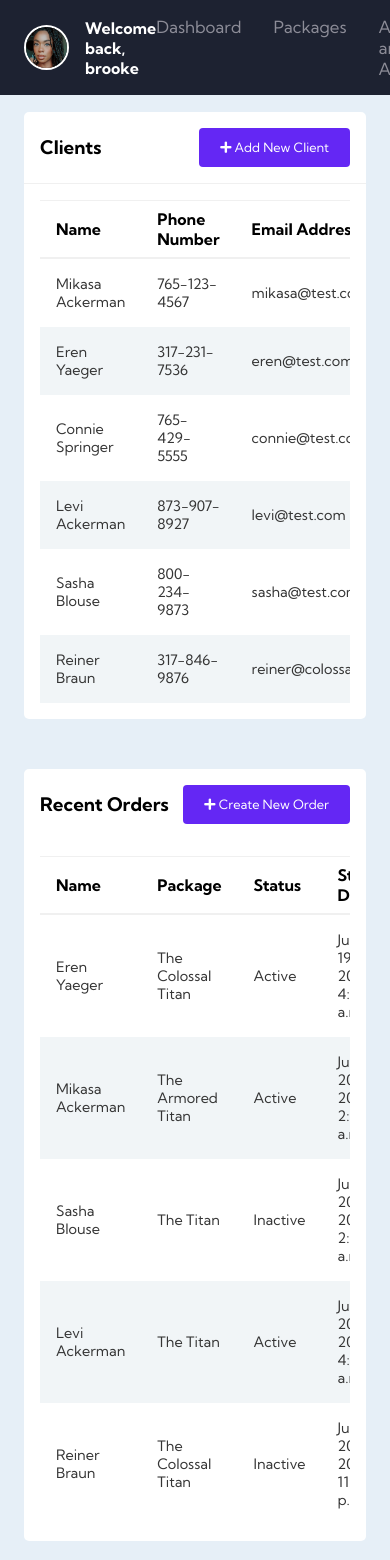
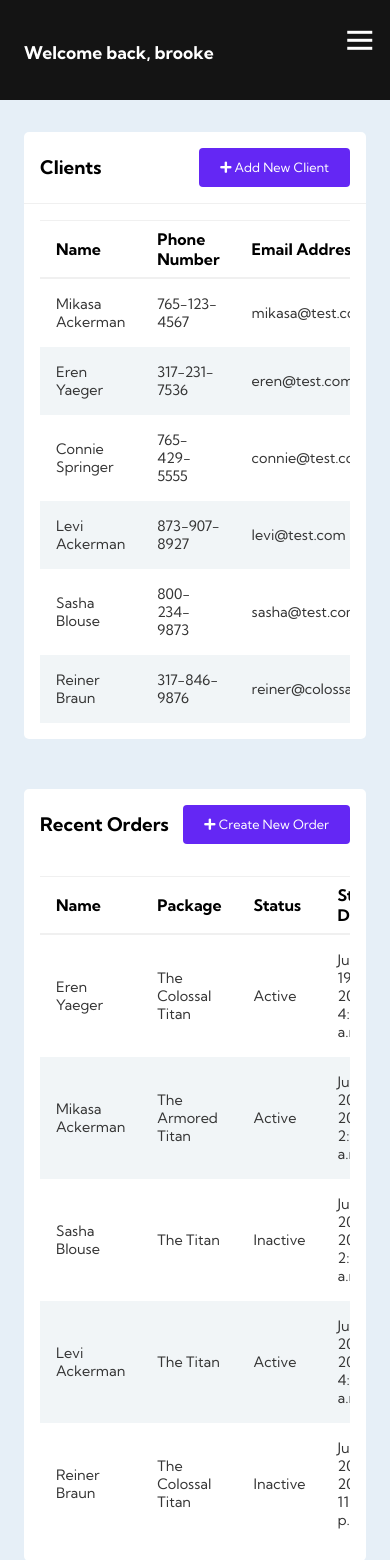
Before and after one commit to bapplewh/capstone-app-final, a Django app: page /dashboard/ in a window 390 px wide. Shown: the top 1560 px of the page. Run offline with Django 3.2, Linux system fonts and the light colour scheme; a user stored in the database is signed in; data comes from the database, SQL or seed files in the repository; both versions use the stored data as it was after the commit; some libraries are stand-ins or nearby versions.

Commit message:
incorporated static pages' navbar functionality into dashboard navbar + responsive

```diff
--- a/accounts/templates/accounts/about.html
+++ b/accounts/templates/accounts/about.html
@@ -18,7 +18,7 @@
                 <h1>I'm Brooke</h1>
                 <h2>NICE TO  MEET YOU</h2>
 
-                <button class="about__button"><a href="/signup.html">Contact Me</a></button>
+                <button class="about__button"><a href="{% url 'signup' %}">Contact Me</a></button>
             </div>
         </div>
     </div>
--- a/accounts/templates/accounts/dashboard-navbar.html
+++ b/accounts/templates/accounts/dashboard-navbar.html
@@ -1,34 +1,37 @@
 {% load static %}
 
-<div class="dashboard-navbar">
-    <header>
+<nav class="navbar">
+    <div class="navbar__container">
         <div class="user-wrapper">
-            <img src="{% static '/images/photos/dashboard.jpg' %}" width="45px" height="45px" alt="profile picture">
-
-            <div>
             <h4>Welcome back, {{request.user}}</h4>
         </div>
+
+        <div class="navbar__toggle" id="mobile-menu">
+            <span class="bar"></span>
+            <span class="bar"></span>
+            <span class="bar"></span>
         </div>
 
-        <div class="dashboard-navbar-container">
-            <ul class="dashboard-navbar">
-                <li class="dashboard-navbar__item">
-                    <a href="{% url 'dashboard' %}" class="dashboard-navbar__links">Dashboard</a>
+        <ul class="navbar__menu">
+            <li class="navbar__item">
+                <a href="{% url 'dashboard' %}" class="navbar__links">Dashboard</a>
             </li>
 
-                <li class="dashboard-navbar__item">
-                    <a href="{% url 'packages' %}" class="dashboard-navbar__links">Packages</a>
+            <li class="navbar__item">
+                <a href="{% url 'packages' %}" class="navbar__links">Packages</a>
             </li>
 
-                <li class="dashboard-navbar__item">
-                    <a href="{% url 'register' %}" class="dashboard-navbar__links">Add an Admin</a>
+            <li class="navbar__item">
+                <a href="{% url 'register' %}" class="navbar__links">Add an Admin</a>
+            </li>
+
+            <li class="navbar__item">
+                <a href="/" class="navbar__links">Launch</a>
+            </li>
+
+            <li class="navbar__item">
+                <a href="{% url 'logout' %}" class="navbar__links">Logout</a>
             </li>
         </ul>
     </div>
-
-        <div class="top-icons-wrapper">
-            <a href="{% url 'logout' %}" class="top-icons"><i class="fas fa-sign-out-alt"></i></a>
-            <a href="/" class="top-icons" target="_blank"><i class="fas fa-external-link-alt"></i></a>
-        </div>
-    </header>
-</div>
+</nav>
--- a/accounts/templates/accounts/index.html
+++ b/accounts/templates/accounts/index.html
@@ -14,7 +14,7 @@
                 <h1>LIVE YOUR</h1>
                 <h2>BEST LIFE</h2>
                 <p>You can <b>count on me</b> to meet you where you're at.</p>
-                <button class="main__button"><a href="/signup.html">Get Started</a></button>
+                <button class="main__button"><a href="{% url 'signup' %}">Get Started</a></button>
             </div>
 
             <div class="main__content--container-right"></div>
@@ -38,13 +38,13 @@
             <div class="intro__card">
                 <h2>Client testimonials</h2>
 
-                <a href="/testimonials.html">Learn More</a>
+                <a href="{% url 'testimonials' %}">Learn More</a>
             </div>
 
             <div class="intro__card">
                 <h2>Change your future</h2>
 
-                <a href="/signup.html">Sign Up</a>
+                <a href="{% url 'signup' %}">Sign Up</a>
             </div>
         </div>
     </div>
--- a/accounts/templates/accounts/main.html
+++ b/accounts/templates/accounts/main.html
@@ -18,7 +18,6 @@
     {% block content %}
     {% endblock %}
 
-    <!--Note: this animation isn't currently working-->
         <script src='../../../static/js/app.js'></script>
 </body>
 
--- a/accounts/templates/accounts/testimonials.html
+++ b/accounts/templates/accounts/testimonials.html
@@ -49,7 +49,7 @@
             </div>
 
             <div class="right">
-                <button class="main__button"><a href="/signup.html">Get Started Today!</a></button>
+                <button class="main__button"><a href="{% url 'signup' %}">Get Started Today!</a></button>
             </div>
         </div>
     </div>
--- a/static/css/main.css
+++ b/static/css/main.css
@@ -864,92 +864,6 @@ banner section */
 
 
 
-/* NO MATCH PAGE */
-/* .no-match {
-    position: relative;
-    width: 100%;
-    height: 93vh;
-    display: flex;
-    align-items: center;
-    overflow: hidden;
-    background-color: #141414;
-}
-
-.no-match__content {
-    justify-content: center;
-    text-align: center;
-    position: inherit;
-    width: 100%;
-    max-width: 1500px;
-
-    margin: 0 auto;
-    padding: 0 50px;
-    z-index: 1;
-}
-
-.no-match__content--container h1 {
-    font-size: 9rem;
-    font-weight: 900;
-    background-image: url('/images/photos/abstract.jpg');
-    background-size: 100%;
-
-    -webkit-background-clip: text;
-    -moz-background-clip: text;
-    -webkit-text-fill-color: transparent;
-    -moz-text-fill-color: transparent;
-}
-
-.no-match__content--container p {
-    margin-top: 1.35rem;
-    margin-bottom: 1rem;
-    font-size: 1.5rem;
-    font-weight: 200;
-    line-height: 1.5rem;
-    color: white;
-}
-
-.no-match__button {
-    font-size: 1.15rem;
-    background-color: var(--slateblue);
-    padding: 14px 32px;
-    border: none;
-    border-radius: 4px;
-    margin-top: 2rem;
-    cursor: pointer;
-    position: relative;
-    transition: all 0.5s ease;
-    outline: none;
-}
-
-.no-match__button a {
-    position: relative;
-    z-index: 1;
-    color: white;
-    text-decoration: none;
-}
-
-.no-match__button:after {
-    position: absolute;
-    content: '';
-    top: 0;
-    left: 0;
-    width: 0;
-    height: 100%;
-    background: var(--oceanbay);
-    transition: all 0.5s;
-    border-radius: 4px;
-}
-
-.no-match__button:hover {
-    color: var(--oceanbay);
-}
-
-.no-match__button:hover:after {
-    width: 100%;
-} */
-
-
-
 /* SIGNIN PAGE */
 .signin-container {
     background-color: #141414;
@@ -1049,7 +963,6 @@ banner section */
     justify-content: space-between;
     align-items: center;
     padding: 1rem 1.5rem;
-    /* box-shadow: 2px 2px 5px rgba(0, 0, 0, 0.05); */
     position: fixed;
     width: 100%;
     top: 0;
@@ -1067,6 +980,10 @@ banner section */
     border: 2.5px solid white;
 }
 
+.user-wrapper {
+    padding: 2rem 1.5rem;
+}
+
 .user-wrapper h4 {
     color: white;
 }
@@ -1117,7 +1034,6 @@ banner section */
 }
 
 .main-content main {
-    margin-top: 80px;
     padding: 2rem 1.5rem;
     background: #e6eff7;
     min-height: calc(100vh - 75px);
@@ -1194,10 +1110,6 @@ banner section */
     background-color: transparent;
 }
 
-/* .client-list-body tbody tr:hover {
-    background-color: #f1f5f7;
-} */
-
 .recent-orders-wrapper {
     margin-top: 50px;
     background: #fff;
@@ -1274,91 +1186,6 @@ banner section */
     width: 100%;
     overflow-x: auto;
 }
-
-
-/* DASHBOARD - CLIENT MODAL */
-/* .bg-client-modal {
-    position: fixed;
-    top: 0;
-    left: 0;
-    width: 100%;
-    height: 100vh;
-    background-color: rgba(0, 0, 0, 0.5);
-    display: flex;
-    justify-content: center;
-    align-items: center;
-    visibility: hidden;
-    transition: 0.5s ease-in-out;
-    z-index: 999;
-}
-
-.client-modal-container {
-    display: grid;
-    align-items: center;
-    justify-self: center;
-    margin: 0 auto;
-    height: 93vh;
-    width: 100%;
-}
-
-.client-modal-container__form h2 {
-    margin: 1.5rem 1rem;
-}
-
-.client-modal-container__form {
-    width: 50%;
-    height: 40%;
-    background-color: white;
-    border-radius: 4px;
-    position: relative;
-}
-
-.client-modal-container__form form {
-    display: grid;
-    grid-template-columns: 1fr;
-}
-
-.client-modal-container__form input {
-    padding: 1rem;
-    border-radius: 4px;
-    margin: .35rem 1rem;
-    outline: none;
-    text-decoration: none;
-    border: 1px solid var(--litegrey);
-    font-size: 1rem;
-}
-
-.client-modal-container__button {
-    font-size: 1rem;
-    color: white;
-    background-color: var(--deepsea);
-    padding: 14px 32px;
-    border: none;
-    border-radius: 4px;
-    margin: 1rem;
-    cursor: pointer;
-    outline: none;
-    width: 150px;
-}
-
-.client-modal-container__button:hover {
-    transition: 0.3s ease-in-out;
-    background-color: var(--slateblue);
-    cursor: pointer;
-}
-
-.modal-client-close-button {
-    position: absolute;
-    top: 15px;
-    right: 18px;
-    color: var(--litegrey);
-}
-
-.modal-client-close-button:hover {
-    color: var(--darkgrey);
-    transition: 0.3s ease-in-out;
-    cursor: pointer;
-} */
 
 
 
@@ -2817,53 +2644,6 @@ banner section */
 
 
 
-/* NO MATCH PAGE */
-@media screen and (max-width: 1600px) {
-    .no-match__content--container h1 {
-        font-size: 6.5rem;
-    }
-
-    .no-match__content--container-left p {
-        font-size: 1.5rem;
-    }
-}
-
-@media screen and (max-width: 800px) {
-    .no-match__content--container h1 {
-        font-size: 5rem;
-    }
-
-    .no-match__content--container h2  {
-        font-size: 6.5rem;
-    }
-
-    .no-match__content--container p {
-        font-size: 1.25rem;
-    }
-}
-
-@media screen and (max-width: 600px) {
-    .no-match__content--container h1 {
-        font-size: 4rem;
-    }
-
-    .no-match__content--container h2  {
-        font-size: 4.5rem;
-    }
-
-    .no-match__content--container p {
-        font-size: 1.1rem;
-    }
-}
-
-@media screen and (max-width: 515px) {
-    .no-match__content--container p {
-        font-size: 1.15rem;
-    }
-}
-
-
-
 /* FOOTER */
 @media screen and (max-width: 820px) {
     .footer__container {
```
Also changed, not shown: db.sqlite3. Lines whose indentation alone changed are shown as unchanged.
